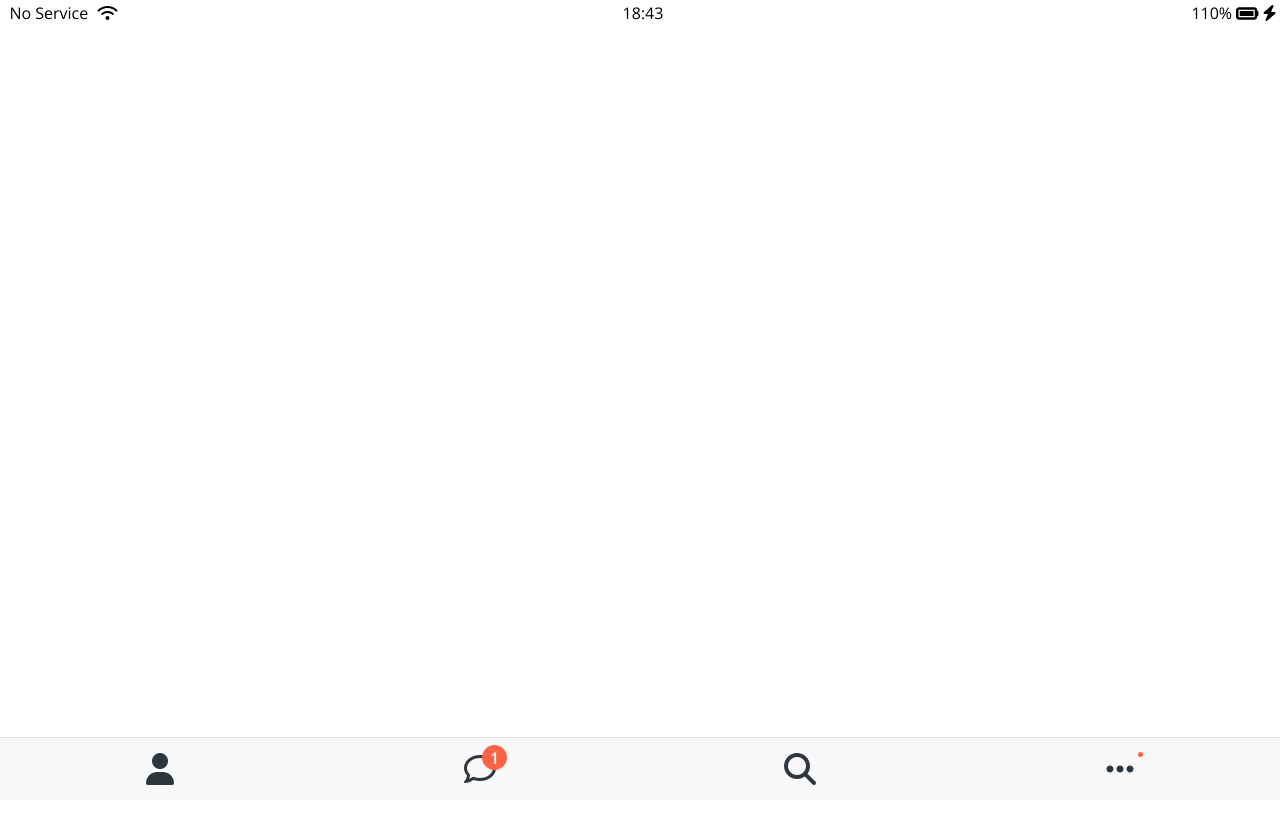
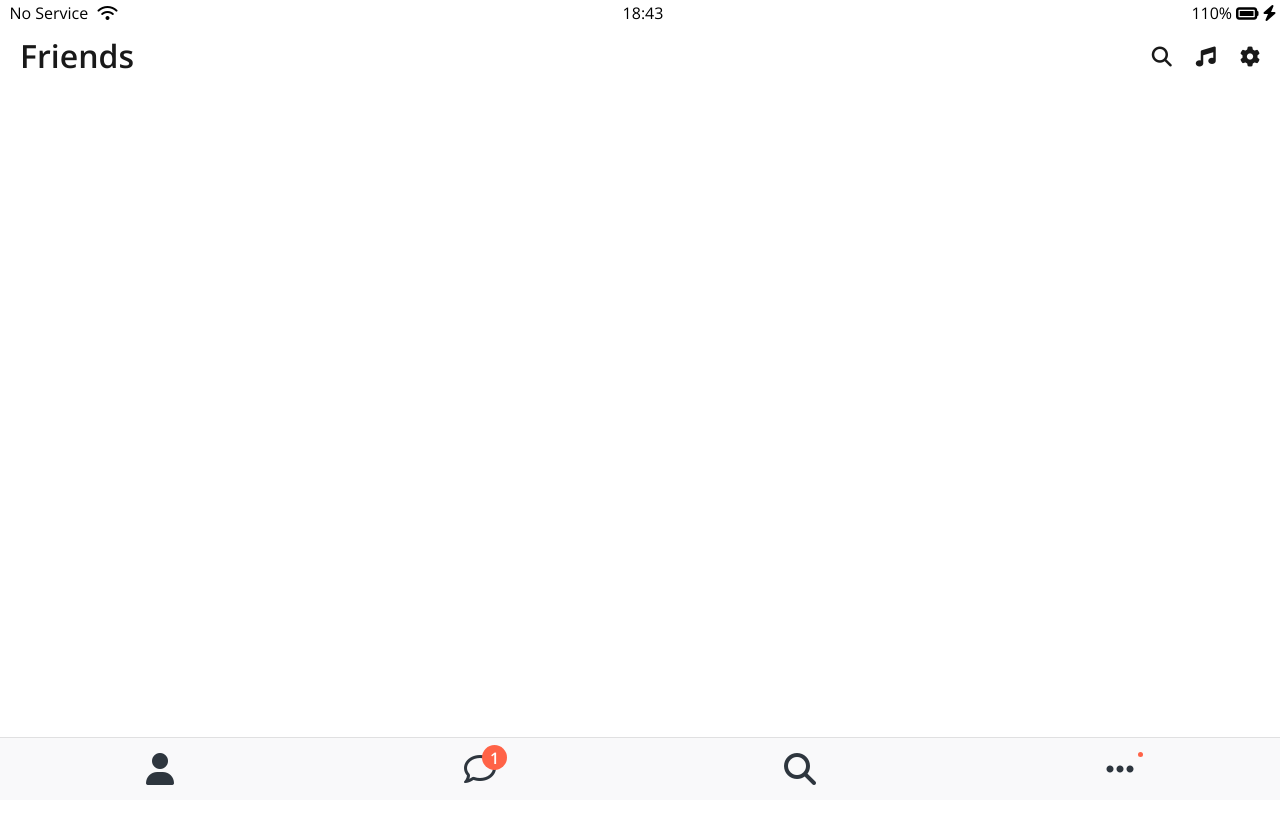
Before and after one commit to Honiyang/kokoa-clone-2020, a plain HTML site: page friends.html in a window 1280 px wide. Shown: the top 824 px of the page. After the commit the page ends 800 px from the top, so only its background shows below. Drawn offline with nearby package versions, Linux system fonts and the light colour scheme.

Commit message:
6.14 Screen Header

```diff
--- /dev/null
+++ b/css/components/screen-header.css
@@ -0,0 +1,15 @@
+.screen-header {
+  display: flex;
+  justify-content: space-between;
+  align-items: center;
+  padding: 20px;
+  padding-top: 40px;
+  opacity: 90%;
+}
+.screen-header__title {
+  font-size: 32px;
+  font-weight: 1000;
+}
+.screen-header__icons span {
+  margin-left: 20px;
+}
--- a/css/styles.css
+++ b/css/styles.css
@@ -6,11 +6,11 @@
 /* Components */
 @import "components/status-bar.css";
 @import "components/my-nav-bar.css";
+@import "components/screen-header.css";
 
 /* Screens */
 @import "screens/login.css";
 
 body {
-  height: 1000vh;
   font-family: "Open Sans", sans-serif;
 }
--- a/friends.html
+++ b/friends.html
@@ -23,6 +23,14 @@
         <i class="fas fa-bolt"></i>
       </div>
     </div>
+    <header class="screen-header">
+      <h1 class="screen-header__title">Friends</h1>
+      <div class="screen-header__icons">
+        <span><i class="fas fa-search fa-lg"></i></span>
+        <span><i class="fas fa-music fa-lg"></i></span>
+        <span><i class="fas fa-cog fa-lg"></i></span>
+      </div>
+    </header>
     <nav class="nav">
       <ul class="nav__list">
         <!-- 현재창의 버튼은 안눌리게하고싶음
```
